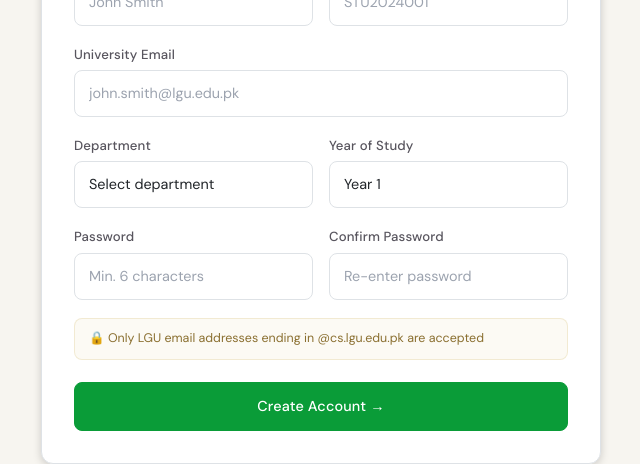
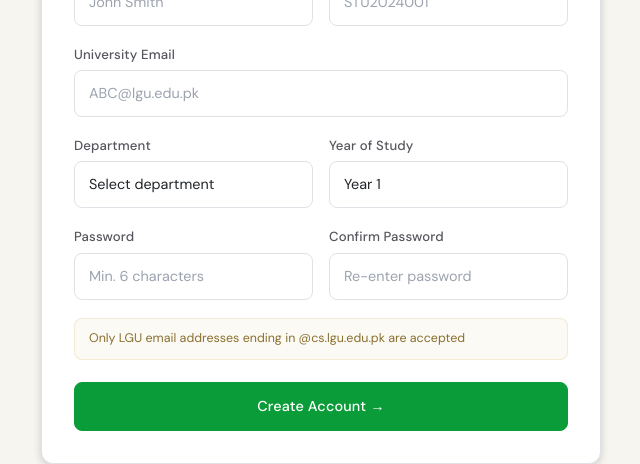
Before and after one commit to RanaAbdullahB/UniVerse, a React (Vite) app in the folder client/: page /register in a window 1280 px wide. Shown: the part 305-769 px from the top of the page, without its empty margins (319-959 px from the left). Built offline with nearby package versions, Linux system fonts and the light colour scheme.

Commit message:
update register.jsx

```diff
--- a/client/src/pages/Register.jsx
+++ b/client/src/pages/Register.jsx
@@ -108,7 +108,7 @@ export default function Register() {
               <Field label="Student ID" name="studentId" placeholder="STU2024001" />
             </div>
 
-            <Field label="University Email" name="universityEmail" type="email" placeholder="john.smith@lgu.edu.pk" />
+            <Field label="University Email" name="universityEmail" type="email" placeholder="ABC@lgu.edu.pk" />
 
             <div style={{ display: 'grid', gridTemplateColumns: '1fr 1fr', gap: 16 }}>
               <Field label="Department" name="department">
@@ -144,7 +144,7 @@ export default function Register() {
             </div>
 
             <div style={{ background: 'rgba(201,168,76,0.06)', border: '1px solid rgba(201,168,76,0.2)', borderRadius: 8, padding: '10px 14px', fontSize: '0.78rem', color: '#8a6f30' }}>
-              🔒 Only LGU email addresses ending in @cs.lgu.edu.pk are accepted
+              Only LGU email addresses ending in @cs.lgu.edu.pk are accepted
             </div>
 
             <button
```
